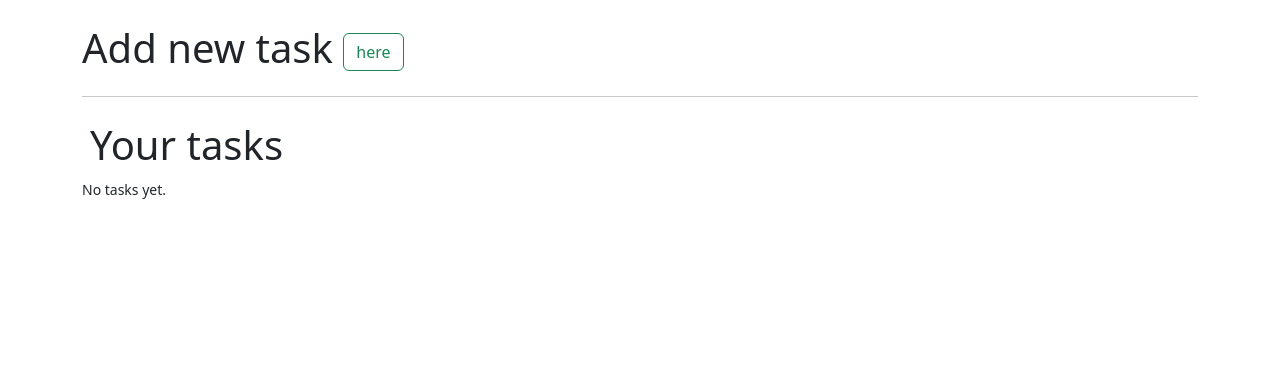
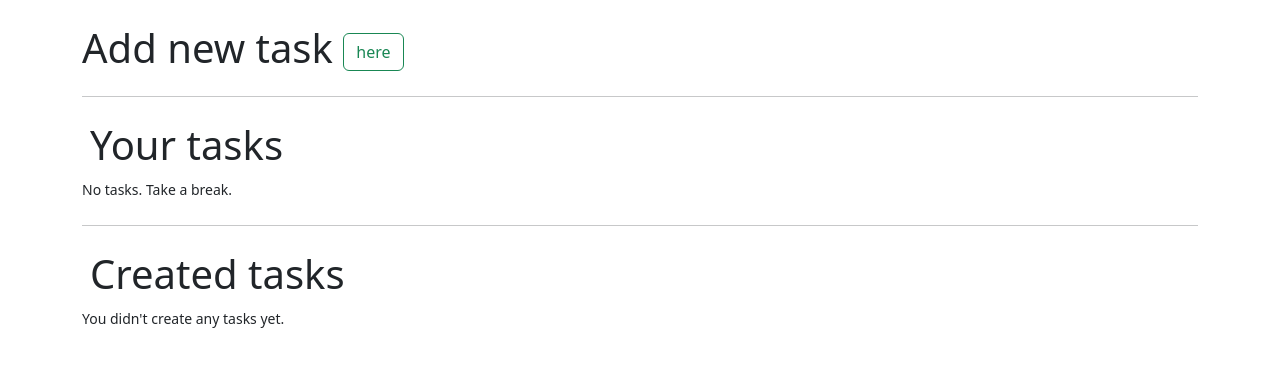
Before and after one commit to vuca1/StudyLoft, a Django app: page /tasks_list in a window 1280 px wide. Shown: the part 92-459 px from the top of the page. Run offline with Django 5.2, Linux system fonts and the light colour scheme; the visitor is signed in with stand-in values (Sample User, id 1); data that the repository does not hold is empty.

Commit message:
Enhance project and task templates: update navigation links for better visibility and add created tasks section to tasks list

```diff
--- a/studyloft/academics/templates/academics/add_project.html
+++ b/studyloft/academics/templates/academics/add_project.html
@@ -12,7 +12,7 @@
                     {{ new_project_form }}
                 </div>
                 <button type="submit" class="btn btn-outline-success m-2">Create</button>
-                <small><a href="{% url 'projects_list' %}">Back to projects.</a></small>
+                <a class=" btn btn-outline-danger" href="{% url 'projects_list' %}">Back to projects</a>
             </form>
         </div>
     </div>
--- a/studyloft/academics/templates/academics/add_task.html
+++ b/studyloft/academics/templates/academics/add_task.html
@@ -12,7 +12,7 @@
                     {{ new_task_form }}
                 </div>
                 <button type="submit" class="btn btn-outline-success m-2">Create</button>
-                <small><a href="{% url 'tasks_list' %}">Back to tasks.</a></small>
+                <a class="btn btn-outline-danger" href="{% url 'tasks_list' %}">Back to tasks</a>
             </form>
         </div>
     </div>
--- a/studyloft/academics/templates/academics/task.html
+++ b/studyloft/academics/templates/academics/task.html
@@ -14,10 +14,10 @@
         <div class="row justify-content-around mt-4">
             <div class="display-6">{{ task.title }}</div>
             <div>{{ task.description  }}</div>
-            <small>Due {{ task.timestamp }}</small>
+            <small class="mt-4">Due {{ task.timestamp }}</small>
         </div>
 
-        <div class="row justify-content-around mt-4">
+        <div class="row justify-content-around mt-2">
             <a class="btn btn-outline-success" href="{% url 'tasks_list' %}">Back to tasks</a>
         </div>
 
--- a/studyloft/academics/templates/academics/tasks_list.html
+++ b/studyloft/academics/templates/academics/tasks_list.html
@@ -16,7 +16,18 @@
             {% for task in tasks %}
                 {% include "academics/includes/card.html" with job=task url_name="task" %}
             {% empty %}
-                <small>No tasks yet.</small>
+                <small>No tasks. Take a break.</small>
+            {% endfor %}
+        </div>
+
+        <hr class="mt-4 mb-4">
+
+        <div class="display-6 m-2">Created tasks</div>
+        <div>
+            {% for task in created_tasks %}
+                {% include "academics/includes/card.html" with job=task url_name="task" %}
+            {% empty %}
+                <small>You didn't create any tasks yet.</small>
             {% endfor %}
         </div>
     </div>
--- a/studyloft/academics/views.py
+++ b/studyloft/academics/views.py
@@ -3,6 +3,7 @@ from django.contrib.auth import authenticate, login, logout
 from django.contrib.auth.decorators import login_required
 from django import forms
 from django.db import IntegrityError
+from django.db.models import Q
 
 from .models import User, Subject, Grade, Teacher, Thesis, Project, Task, Note
 
@@ -98,13 +99,14 @@ def index(request):
 @login_required
 def projects_list(request):
     return render(request, "academics/projects_list.html", {
-        "projects": request.user.contributing_projects.all(),
+        "projects": request.user.contributing_projects.all().order_by("-timestamp"),
     })
 
 @login_required
 def tasks_list(request):
     return render(request, "academics/tasks_list.html", {
-        "tasks": request.user.assigned_tasks.all()
+        "tasks": request.user.assigned_tasks.all().order_by("deadline"),
+        "created_tasks": request.user.created_tasks.all().order_by("deadline")
     })
 
 
@@ -123,7 +125,8 @@ def add_project(request):
 
         new_project = Project(
             title=title,
-            description=description
+            description=description,
+            author=request.user
         )
         new_project.save()
         new_project.members.add(request.user)
@@ -177,18 +180,32 @@ def add_task(request):
             "new_task_form": NewTaskForm()
         })
 
+
 @login_required
 def project(request, project_id):
-    # TODO: check if user in members
+    project = get_object_or_404(
+        Project,
+        id=project_id,
+        members=request.user
+    )
+
     return render(request, "academics/project.html", {
-        "project": get_object_or_404(Project, id=project_id)
+        "project": project
     })
+
 
 @login_required
 def task(request, task_id):
-    # TODO: check if user author or assignee
+    task = get_object_or_404(
+        Task,
+        Q(id=task_id) & (
+            Q(assignee=request.user) |
+            Q(author=request.user)
+        )
+    )
+
     return render(request, "academics/task.html", {
-        "task": get_object_or_404(Task, id=task_id)
+        "task": task
     })
 
 
@@ -232,9 +249,7 @@ def login_view(request):
         # check if authenticate successful
         if user is not None:
             login(request, user)
-            return render(request, "academics/index.html", {
-                "message": "Login successful."
-            })
+            return redirect("index")
         else:
             return render(request, "academics/login.html", {
                 "message": "Invalid username and/or password."
```
Also changed, not shown: studyloft/academics/templates/academics/project.html (+4 -4 lines).
